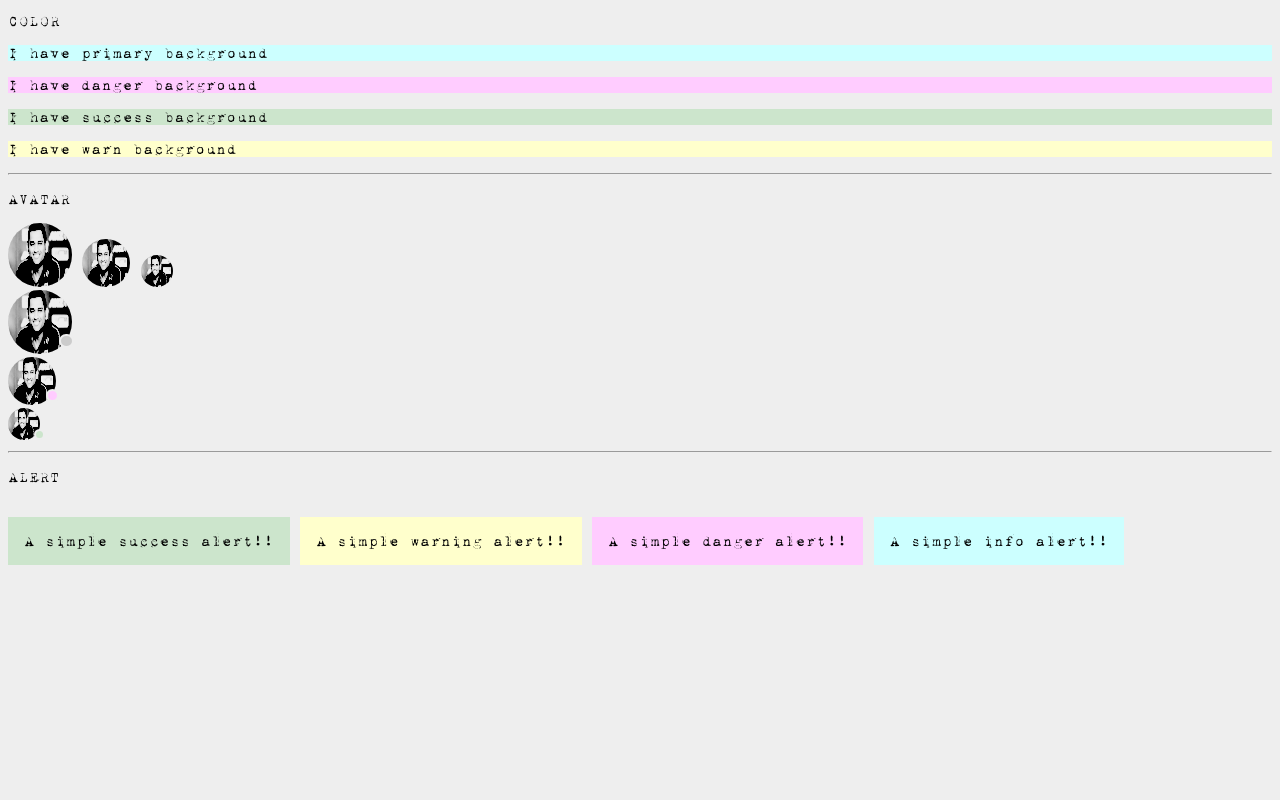
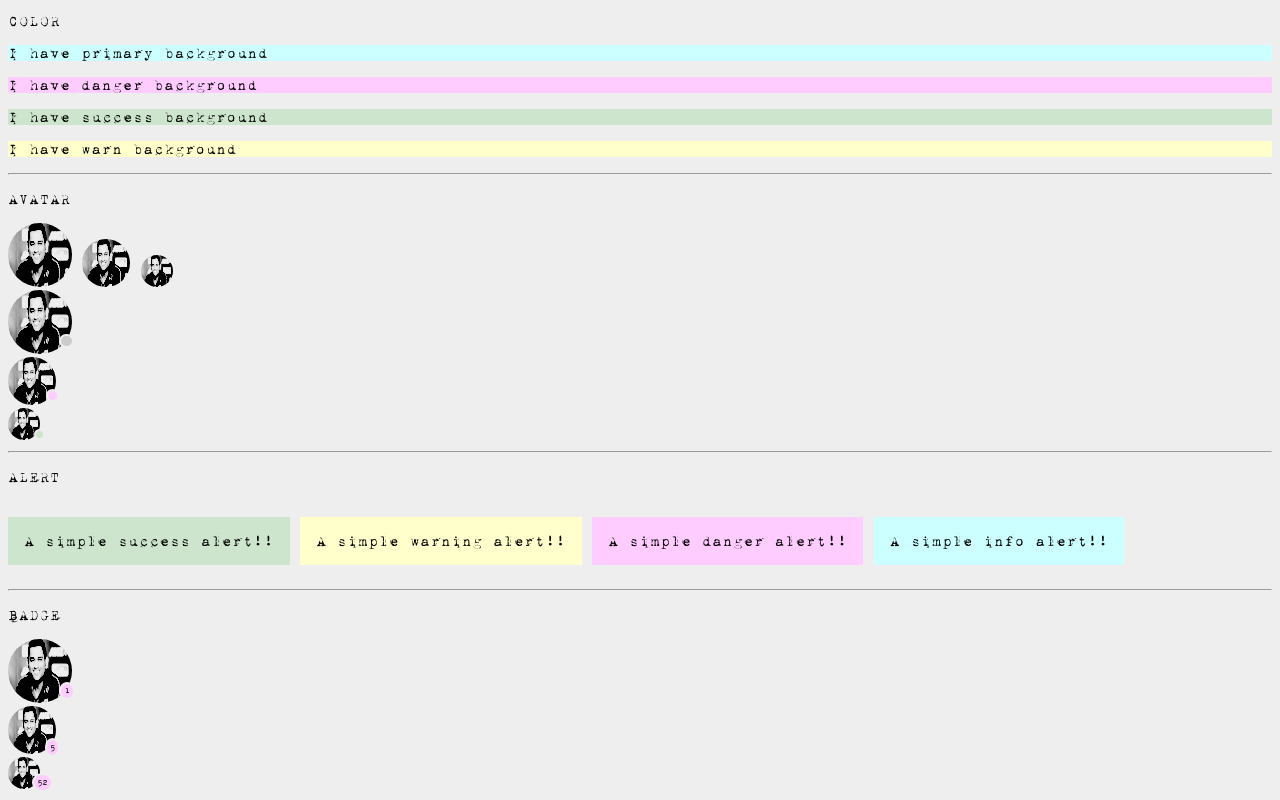
Before and after one commit to minku-singh/khabar.css, a plain HTML site: page index.html in a window 1280 px wide. Shown: the part 365-1165 px from the top of the page. Before the commit the page ends 954 px from the top, so only its background shows below. Drawn offline with Linux system fonts and the light colour scheme.

Commit message:
feat: badge

```diff
--- a/index.html
+++ b/index.html
@@ -54,5 +54,22 @@
     <p class="alert alert-warn">A simple warning alert!!</p>
     <p class="alert alert-danger">A simple danger alert!!</p>
     <p class="alert alert-info">A simple info alert!!</p>
+
+    <hr>
+
+    <p>BADGE</p>
+    <div class="avatar-status badge">
+        <img class="avatar avatar-xl" src="./assets/images/avatar-dhoni.jpg" alt="dhoni">
+        <div class="avatar-presence dnd">1</div>
+    </div>
+    <div class="avatar-status badge">
+        <img class="avatar avatar-lg" src="./assets/images/avatar-dhoni.jpg" alt="dhoni">
+        <div class="avatar-presence dnd">5</div>
+    </div>
+    <div class="avatar-status badge">
+        <img class="avatar avatar-std" src="./assets/images/avatar-dhoni.jpg" alt="dhoni">
+        <div class="avatar-presence dnd">52</div>
+    </div>
+
 </body>
 </html>
--- a/style.css
+++ b/style.css
@@ -159,3 +159,27 @@ h2,h3,h4,h5{
 .alert-info{
     background-color: var(--color-fade-primary);
 }
+
+/* ----------------------------------------------------- badge  */
+/* avatar with badge  */
+.badge > .avatar-presence{
+    width: auto;
+    height: auto;
+    font-size: 0.5em;
+    padding: 0.4em;
+    font-weight: bold;
+}
+.badge > .avatar-xl + .avatar-presence{
+    top: 5.3em;
+    left: 6.4em;
+}
+.badge > .avatar-lg + .avatar-presence{
+    top: 4em;
+    left: 4.6em;
+}
+.badge > .avatar-std + .avatar-presence{
+    top: 2em;
+    left: 3em;
+}
+
+/* icons with badge  */
```
